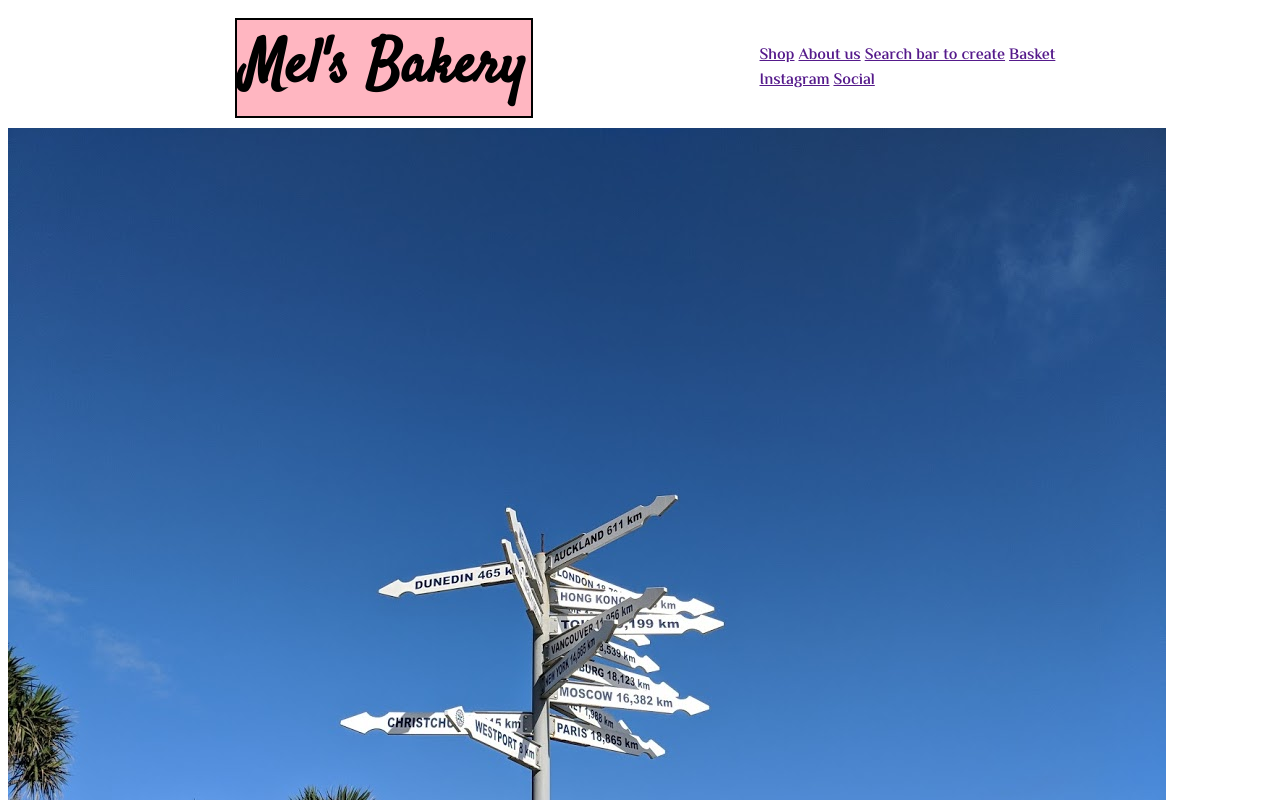
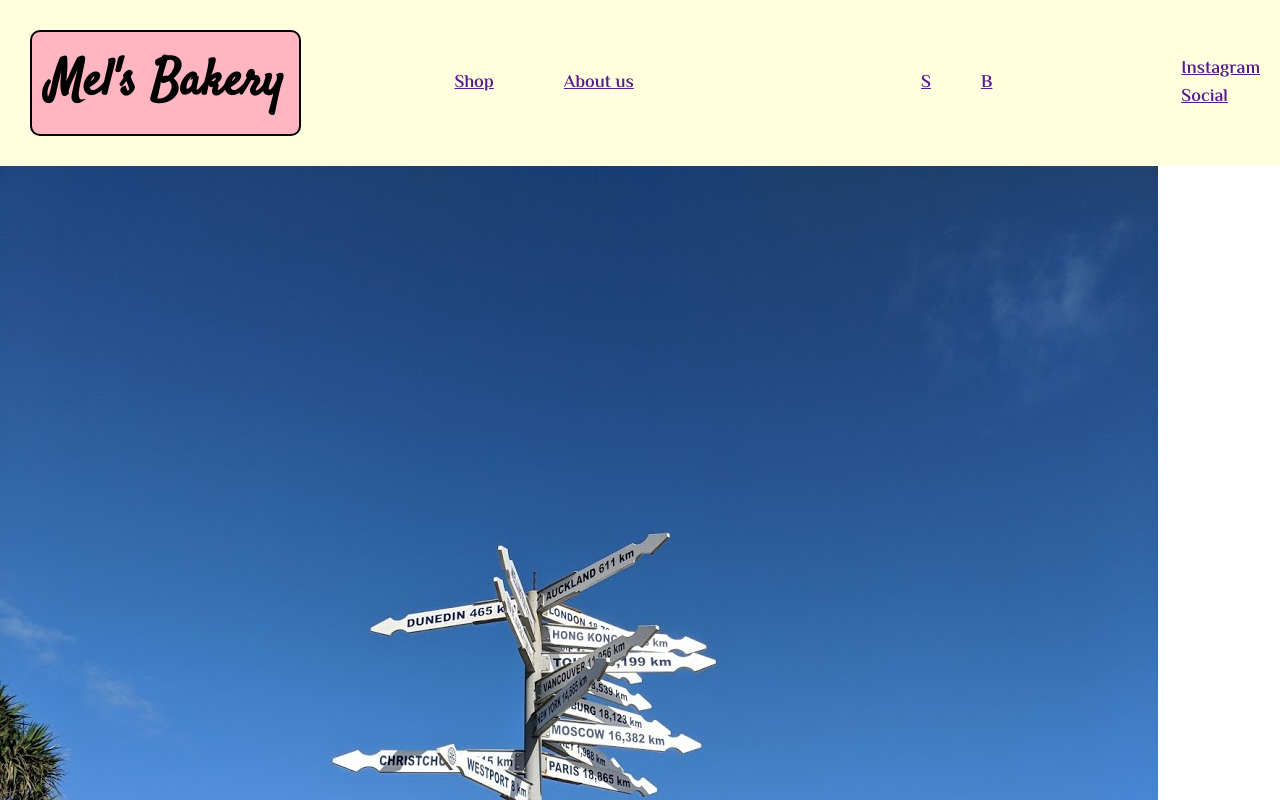
Before and after one commit to milenabarot/Shop-website, a plain HTML site: page index.html in a window 1280 px wide. Shown: the top 800 px of the page. Drawn offline with Linux system fonts and the light colour scheme.

Commit message:
Styled Header
Sorted out how the header is laid out, with flex.

```diff
--- a/index.html
+++ b/index.html
@@ -11,21 +11,28 @@
 </head>
 
 <body>
+
+
     <header>
-        <h1 class="logo"> Mel's Bakery </h1>
-        <nav>
-            <div class="nav-container">
-                <a class="nav-anchor" href="">Shop</a>
-                <a class="nav-anchor" href="">About us</a>
-                <a class="nav-anchor" href="">Search bar to create</a>
-                <a class="nav-anchor" href="">Basket</a>
+        <div class="main-header-section">
+            <div class="logo">
+                <h1> Mel's Bakery </h1>
             </div>
-            <div class="hamburger-menu">
-                <a href="">Instagram</a>
-                <a href="">Social</a>
+            <nav class="nav-container">
+                <a class="nav-anchor-1" href="">Shop</a>
+                <a class="nav-anchor-2" href="">About us</a>
+            </nav>
+            <div class="search-basket-container">
+                <a class="search-bar" href="">S</a>
+                <a class="basket" href="">B</a>
             </div>
-        </nav>
+        </div>
+        <div class="hamburger-menu">
+            <a href="">Instagram</a>
+            <a href="">Social</a>
+        </div>
     </header>
+
 
 
 
--- a/style.css
+++ b/style.css
@@ -6,24 +6,76 @@
 
 body {
     font-family: 'El Messiri', sans-serif;
+    margin: 0;
+}
+
+h1,
+h2,
+h3,
+h4,
+h5,
+h6 {
+    margin: 0;
+}
+
+a {
+    font-size: 18px;
 }
 
 /*header styles*/
 
+/* div,
+nav,
+header {
+    border: 1px solid red;
+} */
+
 header {
     display: flex;
+    padding: 20px;
+    justify-content: space-between;
+    background-color: lightyellow;
+}
+
+.main-header-section {
+    display: flex;
+    flex-basis: 90%;
     align-items: center;
-    justify-content: space-evenly;
+    justify-content: space-between;
 }
 
 .logo {
     font-family: 'Satisfy', cursive;
-    display: flex;
-    align-self: center;
-    font-size: 60px;
-    width: auto;
+    font-size: 25px;
     border: 2px solid black;
+    border-radius: 10px;
     background-color: lightpink;
-    padding: 5px;
+    padding: 15px;
     margin: 10px;
 }
+
+.nav-container {
+    display: flex;
+    flex-grow: 1;
+    justify-content: center;
+}
+
+.nav-anchor-2 {
+    margin-left: 70px;
+}
+
+.search-basket-container {
+    display: flex;
+    flex-grow: 1;
+    justify-content: center;
+}
+
+.basket {
+    margin-left: 50px;
+}
+
+.hamburger-menu {
+    display: flex;
+    flex-direction: column;
+    justify-content: center;
+}
```
